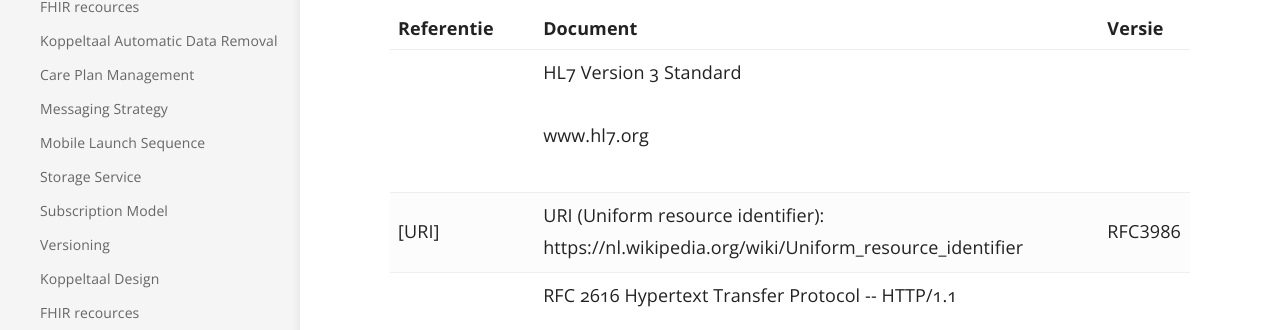
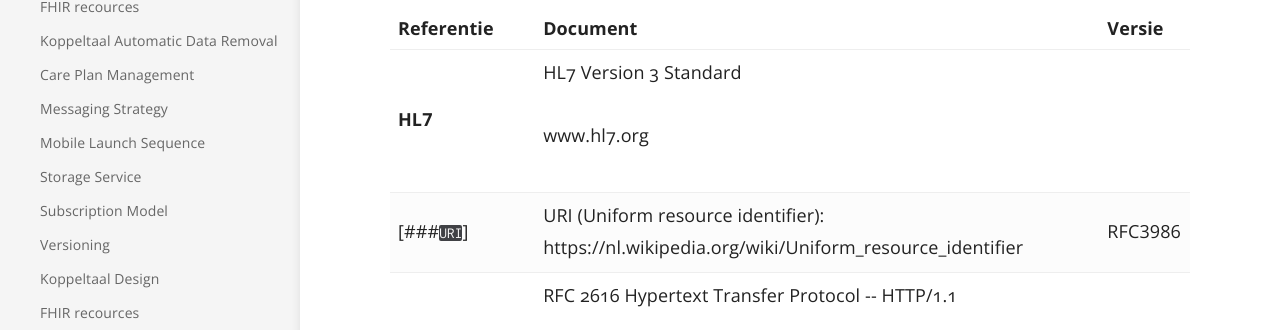
Before and after one commit to Koppeltaal/Koppeltaal-Documentation, a Jekyll site: the page built from kaders-en-uitgangspunten.md, in a window 1280 px wide and 900 px high, scrolled down 323 px. Shown: the part 152-482 px from the top of the window. Built offline with Jekyll 4.4.1, drawn with Linux system fonts in a browser that asks for light colours; our own code applies the rules of GitHub Pages for plain Markdown files.

Commit message:
GitBook: [master] one page modified

```diff
--- a/kaders-en-uitgangspunten.md
+++ b/kaders-en-uitgangspunten.md
@@ -14,7 +14,8 @@ De onderstaande documenten zijn normatief en leidend voor dit document.
   </thead>
   <tbody>
     <tr>
-      <td style="text-align:left"></td>
+      <td style="text-align:left"><b>HL7</b>
+      </td>
       <td style="text-align:left">
         <p>HL7 Version 3 Standard</p>
         <p>www.hl7.org</p>
@@ -22,7 +23,7 @@ De onderstaande documenten zijn normatief en leidend voor dit document.
       <td style="text-align:left"></td>
     </tr>
     <tr>
-      <td style="text-align:left">[URI]</td>
+      <td style="text-align:left">[###<code>URI</code>]</td>
       <td style="text-align:left">URI (Uniform resource identifier): https://nl.wikipedia.org/wiki/Uniform_resource_identifier</td>
       <td
       style="text-align:left">RFC3986</td>
```
